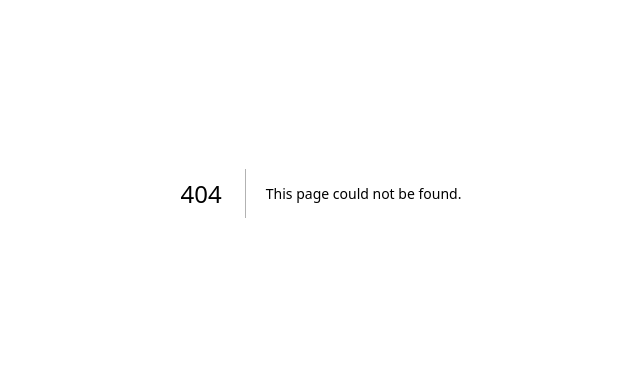
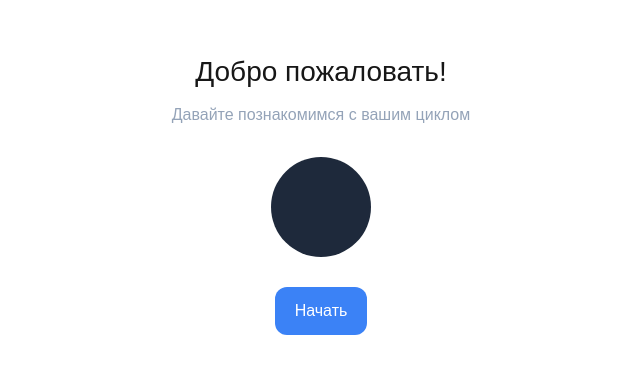
Before and after one commit to sxxxonne-source/period-tracker, a Next.js app: page /welcome in a window 1280 px wide. Before the commit this address had no page. Shown: the part 207-580 px from the top of the page, without its empty margins (319-959 px from the left). Built offline with nearby package versions, Linux system fonts and the light colour scheme.

Commit message:
welcome screen

```diff
--- a/app/page.tsx
+++ b/app/page.tsx
@@ -1,6 +1,5 @@
 "use client"
 
-import LoadingScreen from "./components/LoadingScreen"
 import { useEffect } from "react"
 import { useRouter } from "next/navigation"
 
@@ -22,11 +21,16 @@ export default function Home() {
       }
     }
 
-    setTimeout(() => {
+    const hasSeenWelcome =
+      localStorage.getItem("has_seen_welcome")
+
+    if (!hasSeenWelcome) {
+      router.push("/welcome")
+    } else {
       router.push("/dashboard")
-    }, 2000)
+    }
 
   }, [])
 
-  return <LoadingScreen />
+  return <p style={{ padding: 20 }}>Загрузка...</p>
 }
--- /dev/null
+++ b/app/welcome/page.tsx
@@ -0,0 +1,63 @@
+"use client"
+
+import { useRouter } from "next/navigation"
+
+export default function WelcomePage() {
+
+  const router = useRouter()
+
+  function handleContinue() {
+
+    localStorage.setItem("has_seen_welcome", "true")
+
+    router.push("/dashboard")
+  }
+
+  return (
+    <main
+      style={{
+        minHeight: "100vh",
+        display: "flex",
+        flexDirection: "column",
+        justifyContent: "center",
+        alignItems: "center",
+        padding: 20,
+        textAlign: "center"
+      }}
+    >
+
+      <h1 style={{ fontSize: 28, marginBottom: 10 }}>
+        Добро пожаловать!
+      </h1>
+
+      <p style={{ marginBottom: 30, color: "#94a3b8" }}>
+        Давайте познакомимся с вашим циклом
+      </p>
+
+      {/* аватар (пока заглушка) */}
+      <div
+        style={{
+          width: 100,
+          height: 100,
+          borderRadius: "50%",
+          background: "#1e293b",
+          marginBottom: 30
+        }}
+      />
+
+      <button
+        onClick={handleContinue}
+        style={{
+          padding: "12px 20px",
+          borderRadius: 12,
+          background: "#3b82f6",
+          color: "white",
+          border: "none"
+        }}
+      >
+        Начать
+      </button>
+
+    </main>
+  )
+}
```
